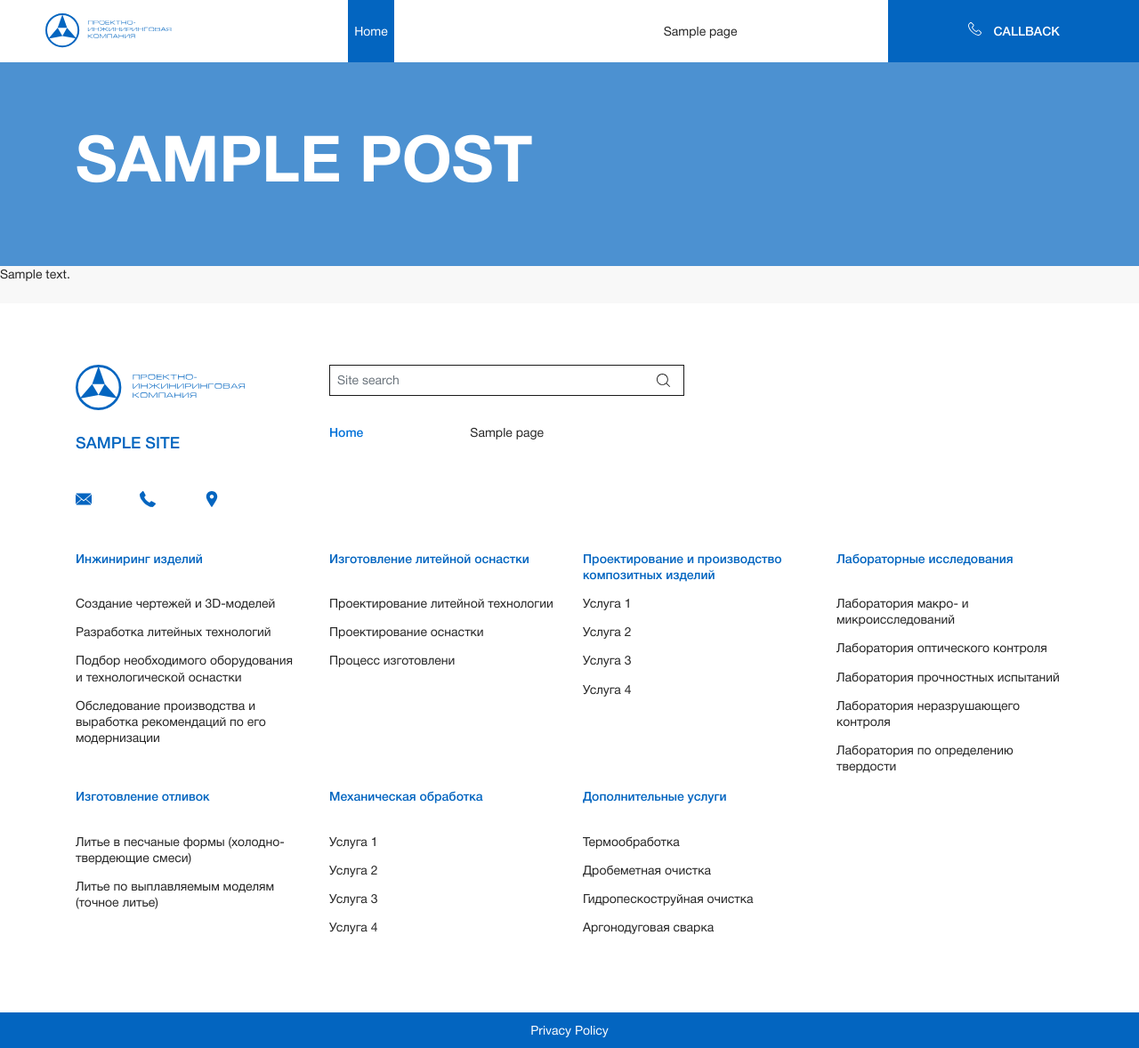
After one commit to ambientos/pic-wp, a WordPress theme: template themes/pic/page.php in a window 1280 px wide. The commit adds this page. Shown: the whole page at 89% size. Run offline with PHP 8.4 and a stand-in for WordPress, Linux system fonts and the light colour scheme; the site name, menu and one post (Sample post) are stand-ins, and other content is empty; style sheets or scripts are compiled from the project's sources; some libraries are stand-ins or nearby versions.

Commit message:
Add page template and other changes

```diff
--- a/themes/pic/css/site.css
+++ b/themes/pic/css/site.css
@@ -236,6 +236,9 @@
         min-height: 2.6em; } }
   .footer-menu li {
     margin-bottom: 1em; }
+    .footer-menu li.current-menu-item > a {
+      font-weight: 500;
+      color: #0372d9; }
   .footer-menu a {
     color: inherit; }
   .footer-callback {
--- a/themes/pic/footer.php
+++ b/themes/pic/footer.php
@@ -23,7 +23,7 @@
 					</div>
 					<nav>
 						<?php wp_nav_menu( array(
-							'theme_location' => 'main_menu',
+							'theme_location' => 'sub_menu',
 							'menu_class'     => 'footer-menu-columns footer-menu list-unstyled',
 							'item_spacing'   => 'discard',
 							'container'      => false,
--- a/themes/pic/functions.php
+++ b/themes/pic/functions.php
@@ -8,8 +8,8 @@ function pic_setup() {
 	load_theme_textdomain( 'pic', get_template_directory() . '/languages' );
 
 	register_nav_menus( array(
-		'main_menu'			=> __( 'Header Menu', 'pic' ),
-		'sub_menu'			=> __( 'Footer Main Menu', 'pic' ),
+		'main_menu' => __( 'Header Menu', 'pic' ),
+		'sub_menu'  => __( 'Footer Main Menu', 'pic' ),
 	) );
 
 	/**
--- /dev/null
+++ b/themes/pic/page.php
@@ -0,0 +1,13 @@
+<?php get_header(); ?>
+
+<?php if ( ! is_front_page() ) : ?>
+	<div class="header-title-container" style="background-image:url(<?php echo esc_url( get_the_post_thumbnail_url( $post, 'full' ) ); ?>)">
+		<div class="container">
+			<h1 class="header-title"><?php the_title(); ?></h1>
+		</div>
+	</div>
+<?php endif; ?>
+
+<?php the_post(); the_content(); ?>
+
+<?php get_footer(); ?>
--- a/themes/pic/scss/blocks/_footer.scss
+++ b/themes/pic/scss/blocks/_footer.scss
@@ -82,6 +82,11 @@
 
 		li {
 			margin-bottom: 1em;
+
+			&.current-menu-item > a {
+				font-weight: $font-weight-medium;
+				color: $link-hover-color;
+			}
 		}
 
 		a {
```
Also changed, not shown: plugins/ag-pic-site/core/Plugin.php (+13 -6 lines), themes/pic/archive-pic-product.php (+8 -1 lines), 4 other files.
